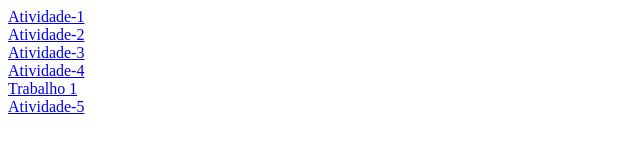
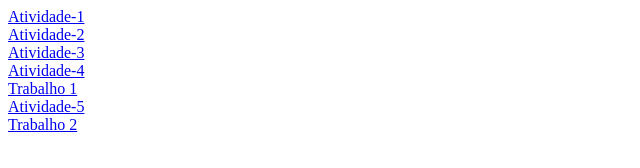
Before and after one commit to julioserafim/atividades-lms, a plain HTML site: page index.html in a window 1280 px wide. Shown: the full height of the page, 0-640 px from the left. Drawn offline with Linux system fonts and the light colour scheme.

Commit message:
atualizacao index

```diff
--- a/index.html
+++ b/index.html
@@ -19,7 +19,10 @@
 	<br/>
 	<a href="trabalho1/index.html">Trabalho 1</a>
 	<br/>
-	<a href="Atividade5-LMS/index.html">Atividade-5</a>
+  <a href="Atividade5-LMS/index.html">Atividade-5</a>
+  <br/>
+  <a href="Trabalho2/index.html">Trabalho 2</a>
+
   </body>
 
 
```
